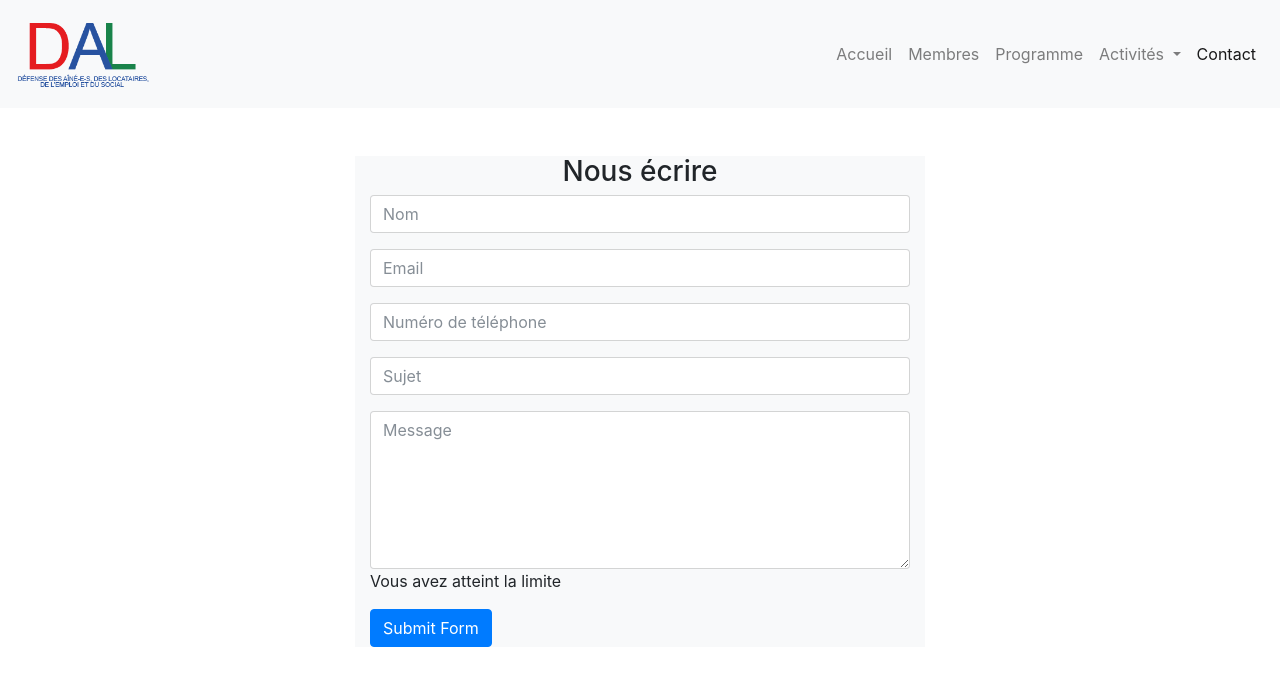
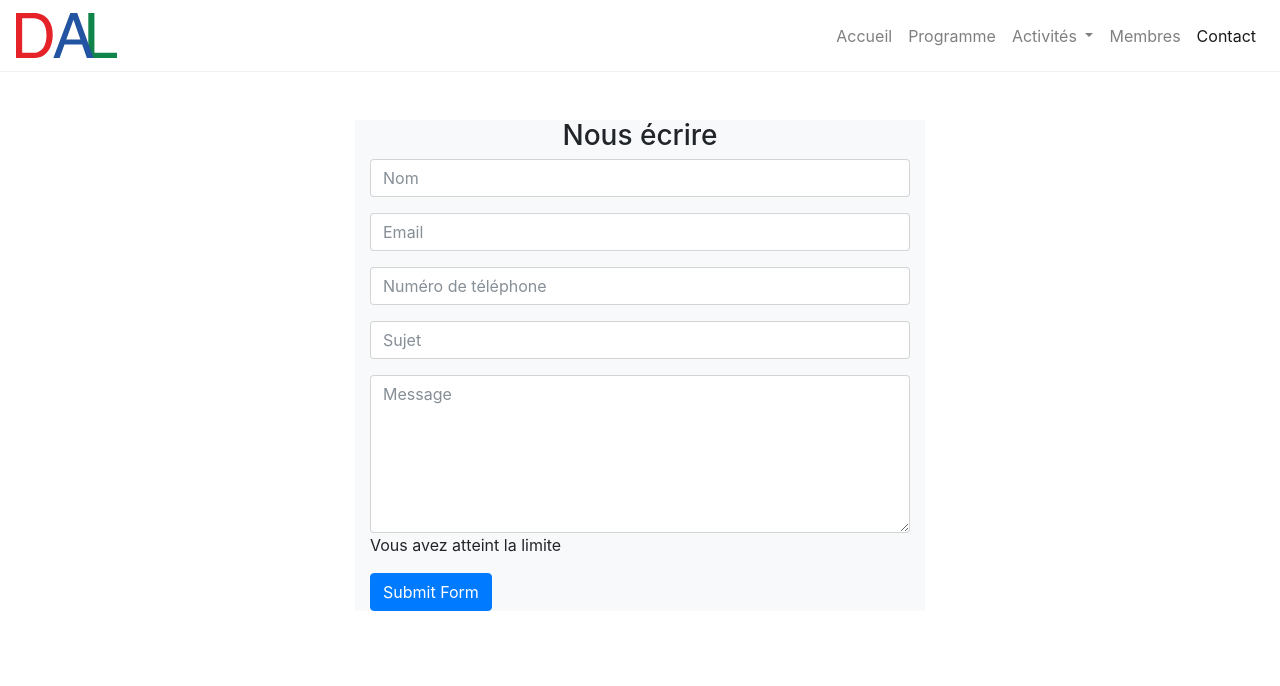
Before and after one commit to SimonNtz/DAL_web, a Jekyll site: the page built from contact/index.html, in a window 1280 px wide. Shown: the top 686 px of the page. Built offline with Jekyll 4.4.1, drawn with Linux system fonts in a browser that asks for light colours; nearby versions of some CDN libraries.

Commit message:
Improve navbar & logo

```diff
--- a/_data/menu.yaml
+++ b/_data/menu.yaml
@@ -1,9 +1,6 @@
 menu:
   - title: Accueil
     url: /
-
-  - title: Membres
-    url: /membres/
 
   - title: Programme
     url: /programme/
@@ -24,5 +21,8 @@ menu:
       - page: Sécurité
         url: /activites/securite/
 
+  - title: Membres
+    url: /membres/
+
   - title: Contact
     url: /contact/
--- a/_includes/header.html
+++ b/_includes/header.html
@@ -21,9 +21,9 @@
 <body>
 
   <header>
-    <nav class="navbar fixed-top navbar-expand-lg navbar-light bg-light">
+    <nav class="navbar fixed-top navbar-expand-lg navbar-light bg-white">
       <a class="navbar-brand" href="/">
-        <img src="/assets/img/logo/DAL.png" width="135" height="82" alt="DAL - Défense des ainé-e-s, des locataires, de l'emploi et du social">
+        <img src="/assets/img/logo/DAL.svg" width="auto" height="45" alt="DAL - Défense des ainé-e-s, des locataires, de l'emploi et du social">
       </a>
       <button class="navbar-toggler" type="button" data-toggle="collapse" data-target="#navbar" aria-controls="navbar" aria-expanded="false" aria-label="Toggle navigation">
         <span class="navbar-toggler-icon"></span>
--- a/main.css
+++ b/main.css
@@ -1,5 +1,5 @@
 body {
-  padding-top: 108px;
+  padding-top: 72px;
   font-family: Rubik, -apple-system, BlinkMacSystemFont, "Segoe UI", Roboto, Helvetica, Arial, sans-serif, "Apple Color Emoji", "Segoe UI Emoji", "Segoe UI Symbol";
 }
 
@@ -20,3 +20,7 @@ body {
   font-weight: bold;
   font-size: 60px;
 }
+
+.navbar {
+  border-bottom: 1px solid #F0F0F0;
+}
```
Also changed, not shown: assets/img/logo/DAL.svg (added).
